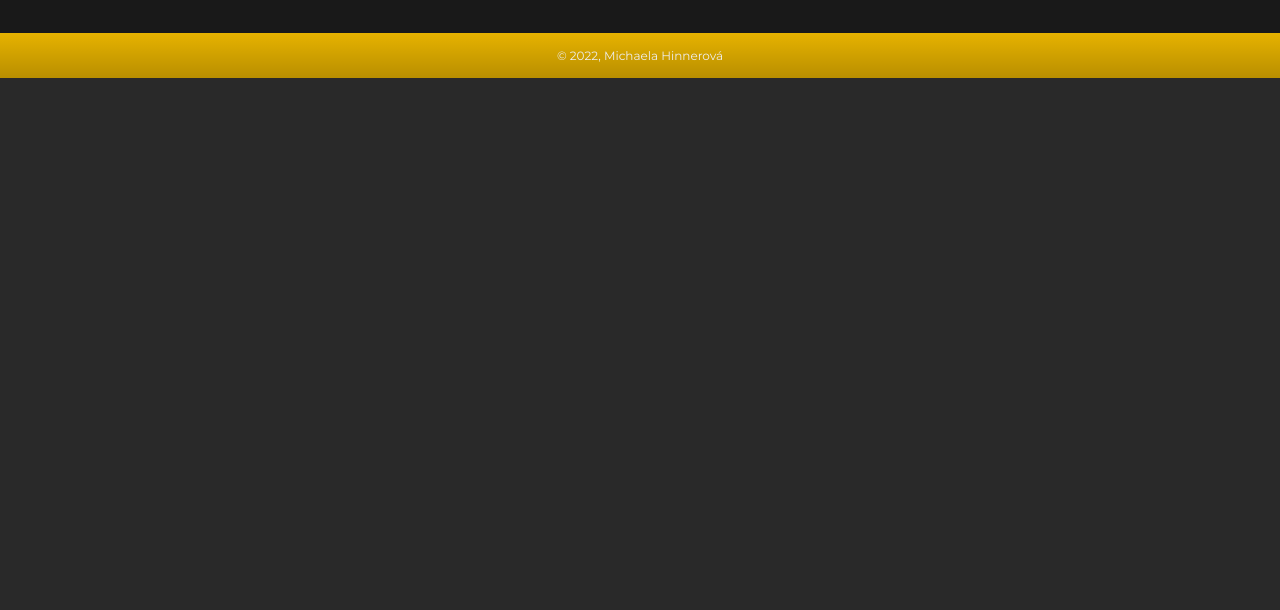
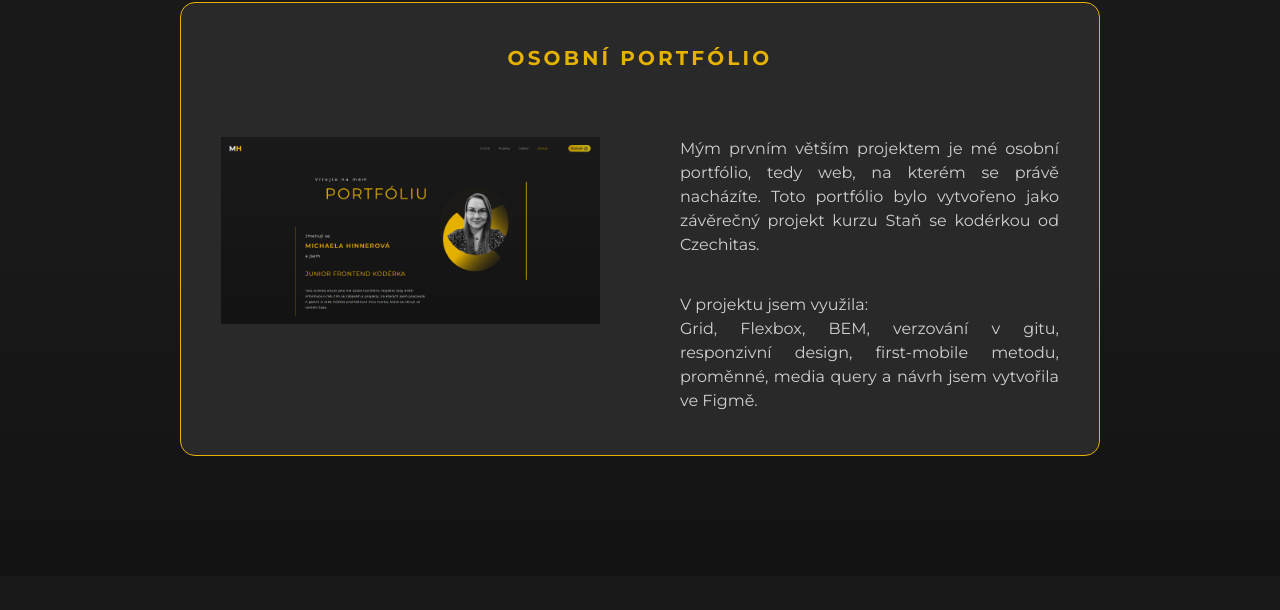
Before and after one commit to MijaHinn/portfolio, an Eleventy site: page projects.html in a window 1280 px wide. Shown: the part 258-868 px from the top of the page. Before the commit the page ends 800 px from the top, so only its background shows below. Built offline with nearby package versions, Linux system fonts and the light colour scheme; Eleventy itself is replaced by a stand-in of ours; files that its build step writes are made by us from their sources.

Commit message:
Úprava kódu + projekty

```diff
--- a/_includes/partials/footer.njk
+++ b/_includes/partials/footer.njk
@@ -9,9 +9,9 @@
         </div>
 
         <div class="footer__icons">
-            <a href="https://www.linkedin.com/in/michaela-hinnerova"><img class="footer__buttons" src="/images/linkedin.svg" alt=""></a>
-            <a href="https://www.instagram.com/mija_hinn/"><img class="footer__buttons" src="/images/instagram.svg" alt=""></a>
-            <a href="https://github.com/MijaHinn"><img class="footer__buttons" src="/images/github.svg" alt=""></a>
+            <a href="https://www.linkedin.com/in/michaela-hinnerova"><img class="footer__buttons" src="/images/linkedin.svg" alt="Linkedin ikona"></a>
+            <a href="https://www.instagram.com/mija_hinn/"><img class="footer__buttons" src="/images/instagram.svg" alt="Instagram ikona"></a>
+            <a href="https://github.com/MijaHinn"><img class="footer__buttons" src="/images/github.svg" alt="Github ikona"></a>
             <!--<img class="footer__buttons" src="images/arrow.svg" alt="">-->
         </div>
     </div>
--- a/_includes/partials/header.njk
+++ b/_includes/partials/header.njk
@@ -8,7 +8,7 @@
 
         <ul class="menu__list">
             <div class="menu__items">
-                <li class="menu__item"><a class="menu__link menu__link--underline" href="/about/">O mně</a></li>
+                <li class="menu__item"><a class="menu__link menu__link--underline" href="../index.html">O mně</a></li>
                 <li class="menu__item"><a class="menu__link menu__link--underline" href="/projects/">Projekty</a></li>
                 <li class="menu__item"><a class="menu__link menu__link--underline" href="/gallery/">Galerie</a></li>
                 <li class="menu__item"><a class="menu__link menu__link--underline menu__github" href="https://github.com/MijaHinn">GitHub</a></li>
--- a/projects.html
+++ b/projects.html
@@ -2,3 +2,22 @@
 layout: layouts/template.njk
 title: Projekty
 ---
+
+<div class="projects-container">
+
+    <div class="projects">
+        <h2 class="projects__title">Projekty</h2>
+
+        <div class="projects__box">
+
+            <h3 class="projects__subtitle">Osobní portfólio</h3>
+
+            <div class="stred"><img class="projects__img" src="/images/web_portfolio.PNG" alt="Obrázek náhledu tohoto webu"></div>
+
+            <p class="projects__text project__text--first">Mým prvním větším projektem je mé osobní portfólio, tedy web, na kterém se právě nacházíte. Toto portfólio bylo vytvořeno jako závěrečný projekt kurzu Staň se kodérkou od Czechitas.</p>
+            <p class="projects__text project__text--second">V projektu jsem využila: <br>Grid, Flexbox, BEM, verzování v gitu, responzivní design, first-mobile metodu, proměnné, media query a návrh jsem vytvořila ve Figmě.</p>
+        </div>
+
+    </div>
+
+</div>
--- a/scss/_colors.scss
+++ b/scss/_colors.scss
@@ -9,7 +9,7 @@ $primary-c: #E6B200;
 
 
 /* --- TEXT COLORS -- */
-$text-color: #EEEEEE;
+$text-color: #cfcfcf;
 $dark-text-color: #292929;
 /*$text-color: #b6b6b6;*/
 
--- a/scss/_contact.scss
+++ b/scss/_contact.scss
@@ -15,6 +15,7 @@
         margin: 0;
         padding: 30px 0 60px 0;
         color: colors.$text-color;
+        letter-spacing: .2rem;
     }
 
     &__img {
--- a/scss/_hero.scss
+++ b/scss/_hero.scss
@@ -32,9 +32,9 @@
 
     &__intro {
         letter-spacing: .1rem;
-        border-left: 2px solid colors.$primary-c;
-        border-right: 2px solid colors.$primary-c;
-        padding: 5px 10px 5px 10px;
+        border-left: 1px solid colors.$primary-c;
+        border-right: 1px solid colors.$primary-c;
+        padding: 5px 25px 5px 25px;
         line-height: 2;
         text-align: center;
 
@@ -60,7 +60,7 @@
         }
 
         &--small-text {
-            font-size: 10px;
+            font-size: 12px;
             letter-spacing: .1rem;
         }
     }
--- a/scss/_main.scss
+++ b/scss/_main.scss
@@ -83,6 +83,7 @@
     &__content-text {
         padding: 0 20px 25px 20px;
         font-size: 15px;
+        text-align: justify;
     }
 
     &__list {
--- /dev/null
+++ b/scss/_projects.scss
@@ -0,0 +1,108 @@
+@use "root";
+@use "colors";
+
+.projects-container {
+    background-image: linear-gradient(colors.$sec-bg, colors.$sec-bg, #131313);
+}
+
+.projects {
+    padding: 20px;
+    height: 90vh;
+    margin: 0 auto;
+    line-height: 1.5;
+
+    &__title {
+        text-align: center;
+        text-transform: uppercase;
+        margin: 0;
+        padding: 30px 0 60px 0;
+        color: colors.$text-color;
+        letter-spacing: .2rem;
+    }
+
+    &__box {
+        background-color: colors.$main-bg;
+        padding: 20px;
+        border-radius: 15px;
+        border: 1px solid colors.$primary-c;
+    }
+
+    &__subtitle {
+        color: colors.$primary-c;
+        font-size: 20px;
+        margin: 0;
+        text-align: center;
+        padding-bottom: 30px;
+        text-transform: uppercase;
+        letter-spacing: .2rem;
+    }
+
+    &__img {
+        width: 75%;
+    }
+
+    &__text {
+        margin-top: 30px;
+        font-size: 15px;
+        text-align: justify;
+        color: colors.$text-color;
+    }
+
+    @media screen and (min-width: 495px) {
+
+        padding: 20px 40px 20px 40px;
+
+        &__box {
+            padding: 40px;
+        }
+
+        &__text {
+            font-size: 20px;
+        }
+    }
+
+    @media screen and (min-width: 960px) {
+        max-width: 1000px;
+
+        &__box {
+            display: grid;
+            grid-template-columns: 1fr 1fr;
+            grid-template-rows: 20% 1fr 1fr;
+            gap: 20px 80px;
+        }
+
+        &__subtitle {
+            grid-column-end: span 2;
+        }
+
+        &__text {
+            margin-top: 0;
+            font-size: 16px;
+            &--first {
+                grid-column-start: 2;
+                grid-column-end: 3;
+                grid-row-start: 2;
+                grid-row-end: 3;
+            }
+
+            &--second {
+                grid-column-start: 2;
+                grid-column-end: 3;
+                grid-row-start: 3;
+                grid-row-end: 4;
+            }
+        }
+
+        .stred {
+            grid-column-start: 1;
+            grid-column-end: 2;
+            grid-row-start: 2;
+            grid-row-end: 4;
+            align-self: baseline;
+        }
+
+        &__img {
+            width: 100%;
+        }
+    }
+}
--- a/scss/_root.scss
+++ b/scss/_root.scss
@@ -14,3 +14,7 @@ body {
     width: 100%;
     height: 100%;
 }
+
+.stred {
+    text-align: center;
+}
--- a/scss/style.scss
+++ b/scss/style.scss
@@ -6,3 +6,4 @@
 @use "main";
 @use "footer";
 @use "contact";
+@use "projects";
```
Also changed, not shown: about.html (deleted, +0 -14 lines), contact.html (+1 -1 lines), index.html (+4 -3 lines), css/style.css, images/web_portfolio.PNG (added), 1 other file.
